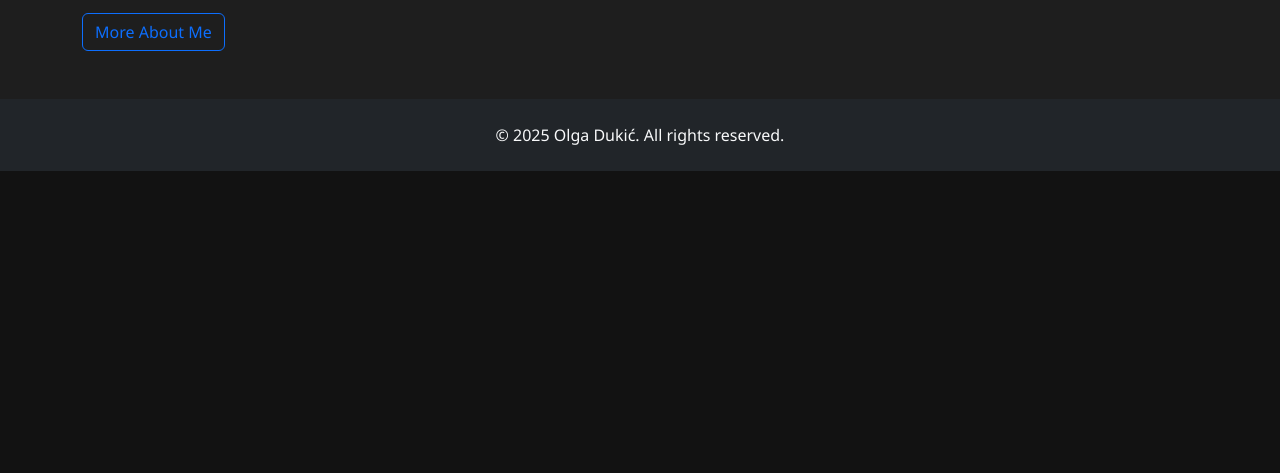
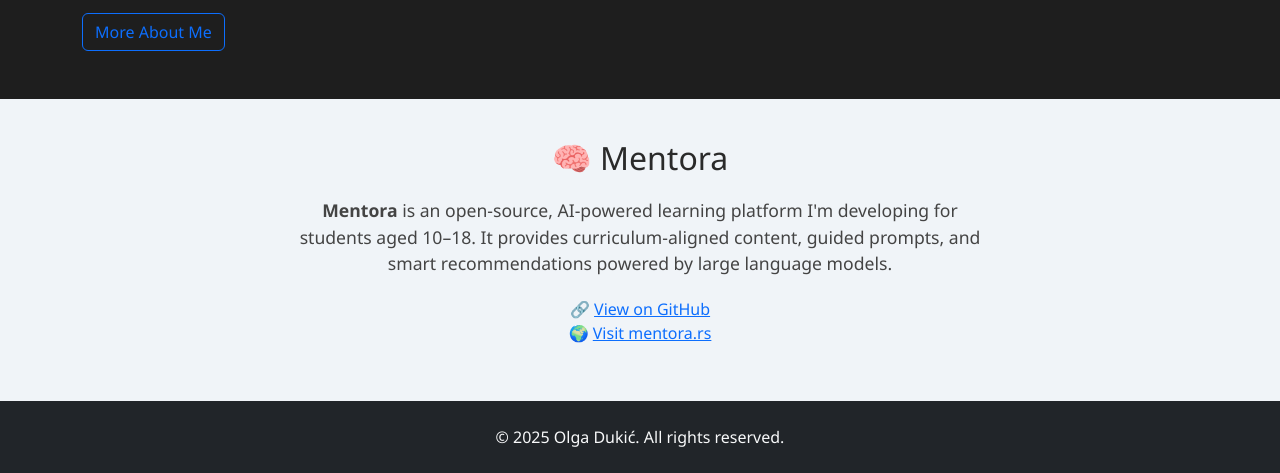
Before and after one commit to OlgaDukic/Olga-Dukic-site, a plain HTML site: page index-en.html in a window 1280 px wide. Shown: the part 733-1206 px from the top of the page. Before the commit the page ends 904 px from the top, so only its background shows below. Drawn offline with nearby package versions, Linux system fonts and the light colour scheme; files that its build step writes are made by us from their sources.

Commit message:
Update index-en.html

```diff
--- a/index-en.html
+++ b/index-en.html
@@ -65,6 +65,19 @@
     </div>
   </div>
 </section>
+  <!-- Mentora Section -->
+<section id="mentora" style="padding: 40px; background-color: #f0f4f8; text-align: center;">
+    <h2 style="font-size: 2em; color: #2a2a2a;">🧠 Mentora</h2>
+    <p style="max-width: 700px; margin: 20px auto; font-size: 1.1em; color: #444;">
+        <strong>Mentora</strong> is an open-source, AI-powered learning platform I'm developing for students aged 10–18.
+        It provides curriculum-aligned content, guided prompts, and smart recommendations powered by large language models.
+    </p>
+    <p style="margin-top: 20px;">
+        🔗 <a href="https://github.com/OlgaDukic/mentora-core" target="_blank">View on GitHub</a><br>
+        🌍 <a href="https://mentora.rs" target="_blank">Visit mentora.rs</a>
+    </p>
+</section>
+
 
 <!-- Footer -->
 <footer class="bg-dark text-light py-4">
```
